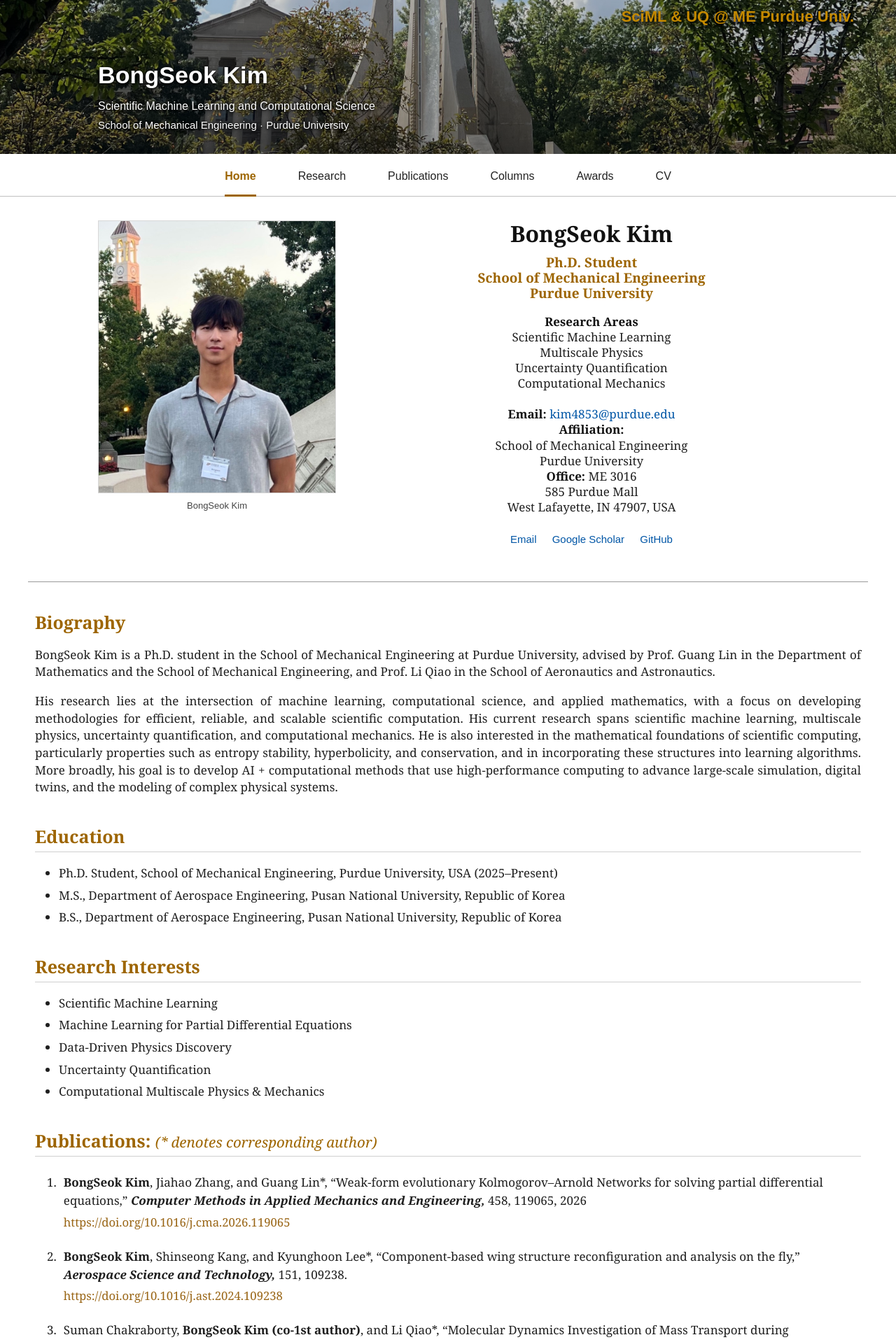
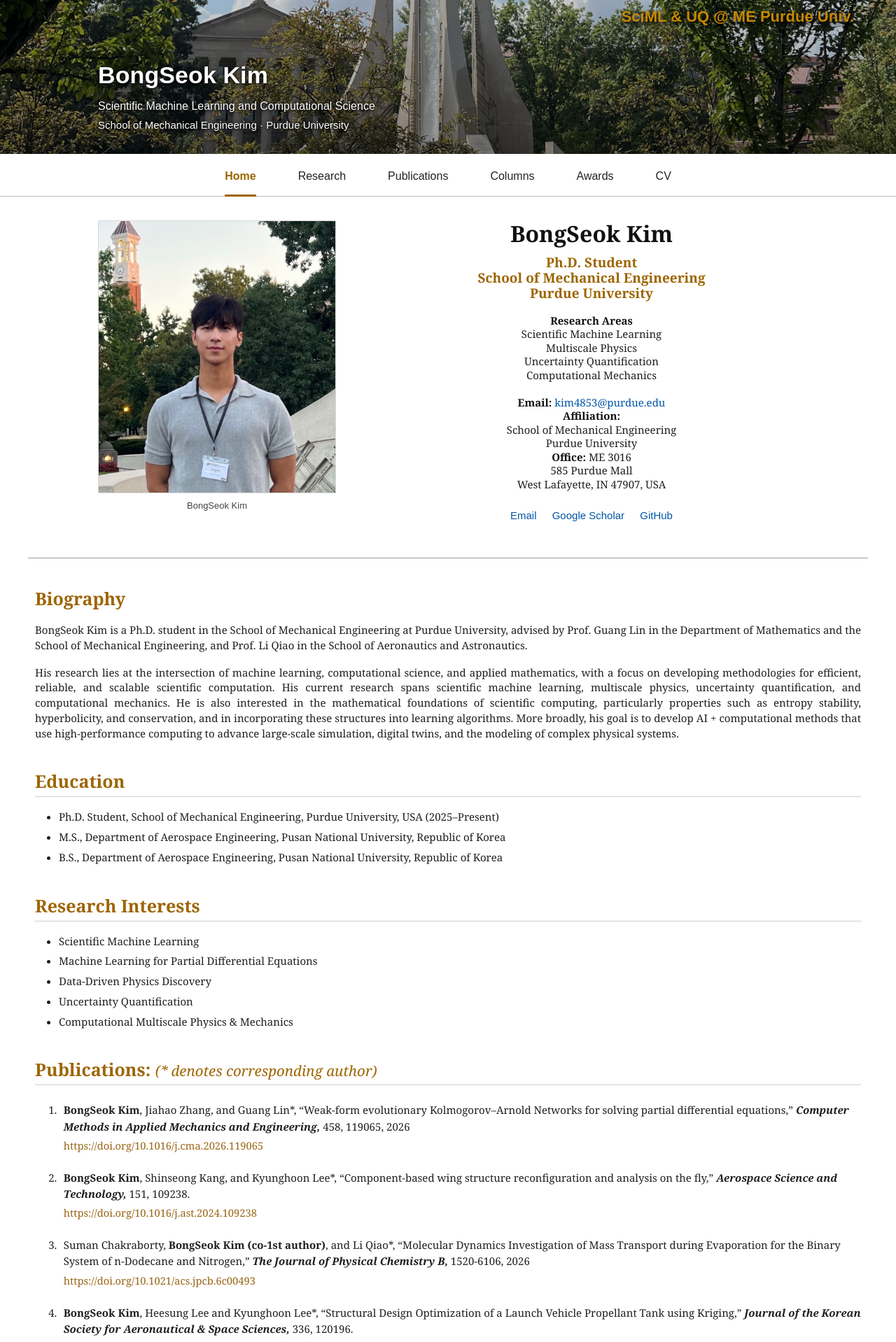
Before and after one commit to Kim4853/Kim4853.github.io, a Jekyll site: the page built from index.md, in a window 1280 px wide. Shown: the top 1918 px of the page at 70% size. Built offline with Jekyll 4.4.1, drawn with Linux system fonts in a browser that asks for light colours.

Commit message:
Update website

```diff
--- a/assets/css/style.css
+++ b/assets/css/style.css
@@ -670,3 +670,14 @@ p {
   border-top: 1px solid #d6d6d6;
   margin: 1.8rem 0 1.6rem;
 }
+
+
+/* 전체 페이지 본문 */
+.page-content {
+  font-size: 15px;
+}
+
+/* 별도 크기가 지정된 프로필 정보 */
+.profile-details {
+  font-size: 15px;
+}
```
Also changed, not shown: 1 other file.
